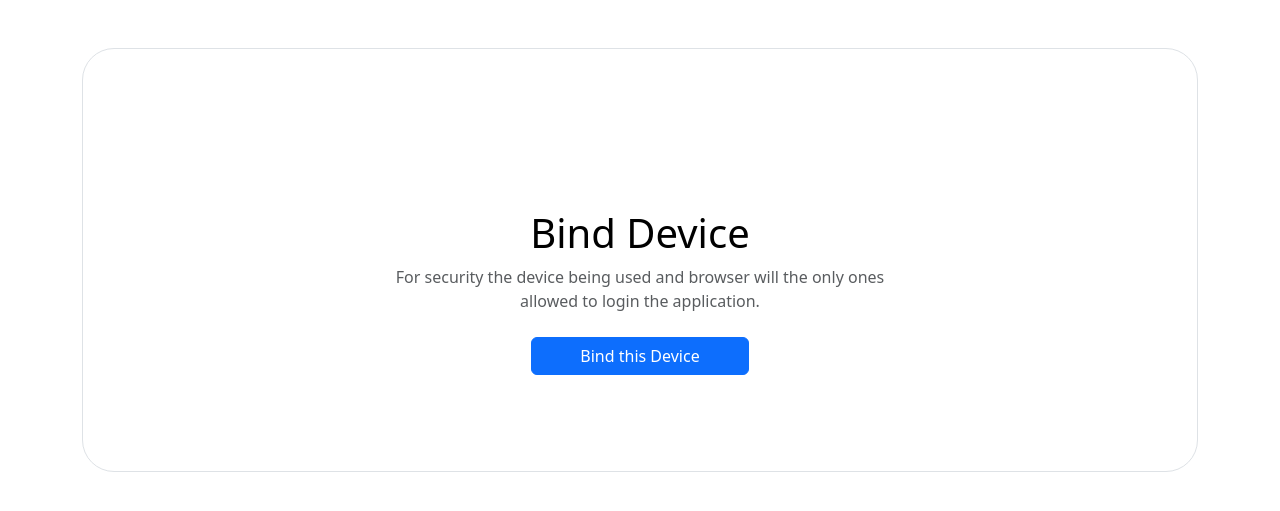
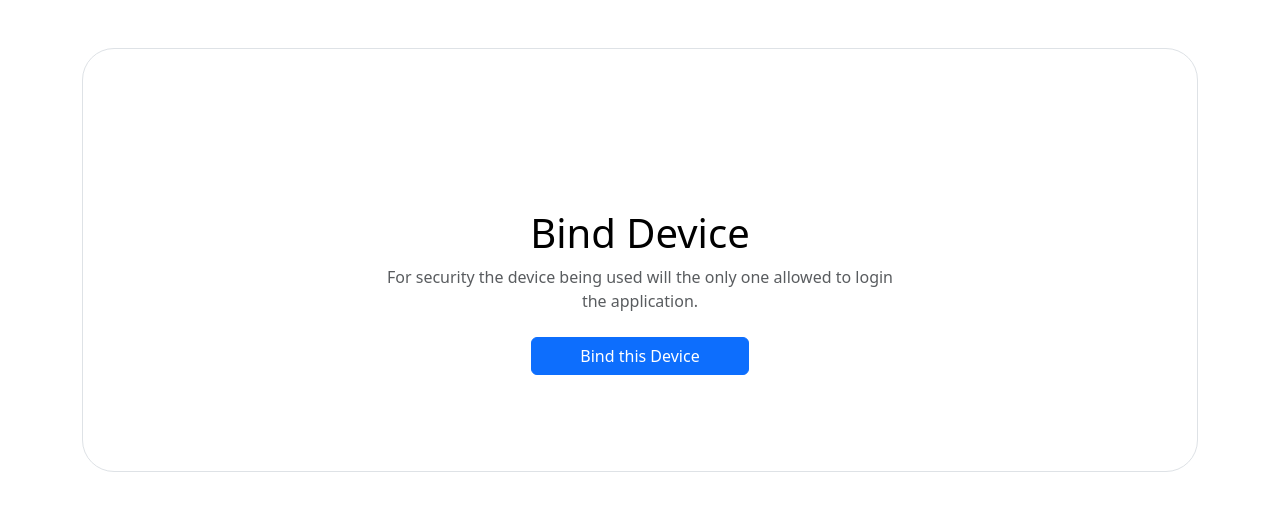
Before and after one commit to johngachara/smartpass, a Django app: template templates/bind.html in a window 1280 px wide. Shown: the top 511 px of the page. Run offline with Django 4.2, Linux system fonts and the light colour scheme; the template is opened without the code that fills it, so the values that code supplies are empty.

Commit message:
production

```diff
--- a/templates/bind.html
+++ b/templates/bind.html
@@ -11,7 +11,7 @@
     <svg class="bi mt-5 mb-3" width="48" height="48"><use xlink:href="#check2-circle"/></svg>
     <h1 class="text-body-emphasis">Bind Device</h1>
     <p id="binding" class="col-lg-6 mx-auto mb-4">
-      For security the  device being used and browser will the only ones allowed to login the application.
+      For security the  device being used  will the only one allowed to login the application.
     </p>
     <button id="bind_button" onclick="bind()" class="btn btn-primary px-5 mb-5" type="button">
       Bind this Device
```
